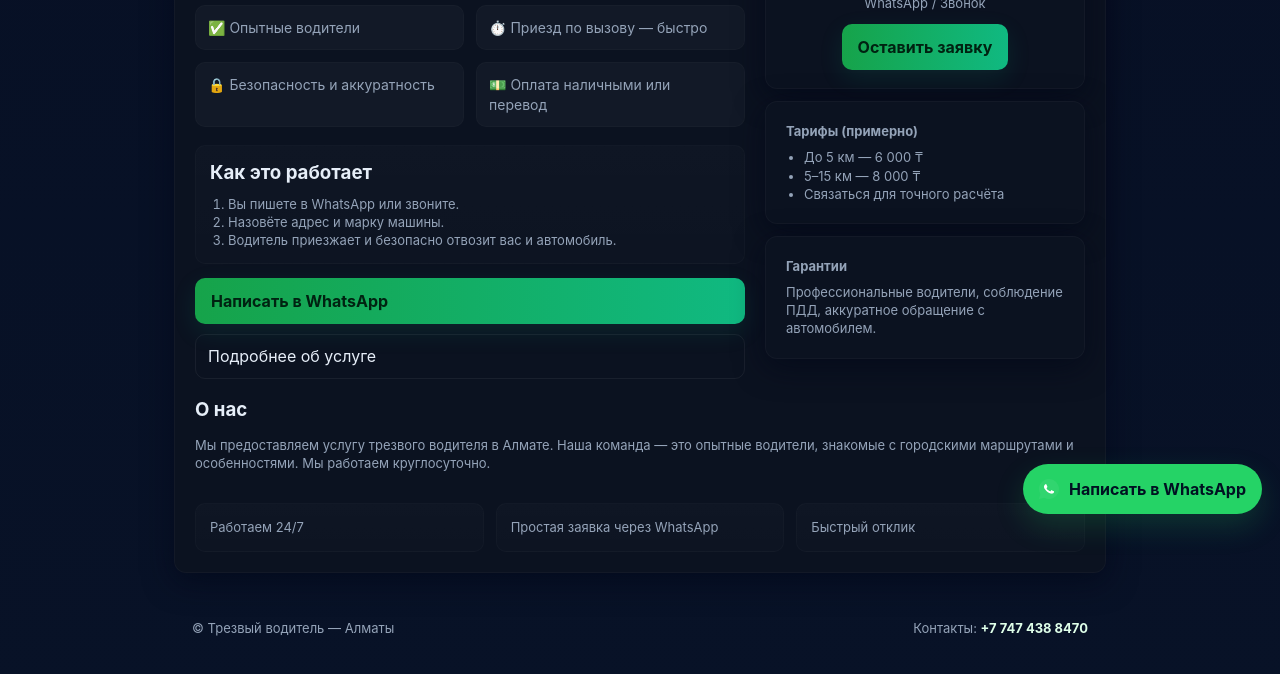
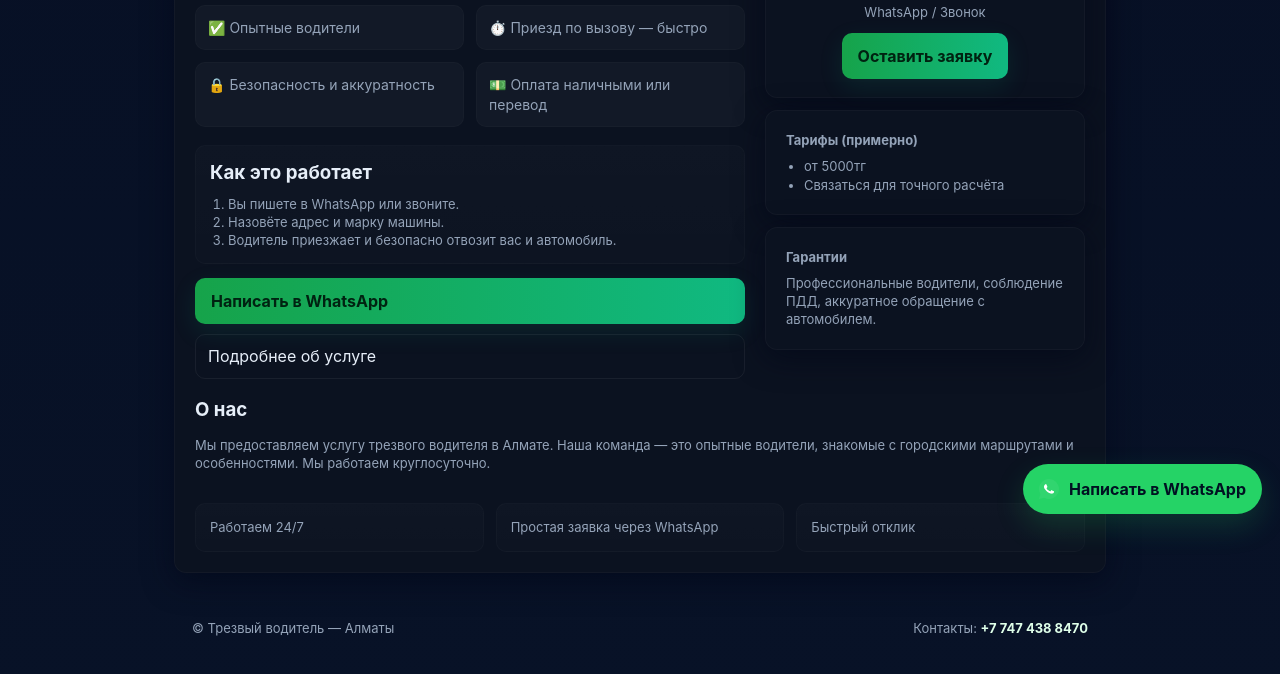
Before and after one commit to orazaly09/triezviy-driver, a plain HTML site: page index.html in a window 1280 px wide. Shown: the part 268-942 px from the top of the page. Drawn offline with Linux system fonts and the light colour scheme.

Commit message:
Update index.html

```diff
--- a/index.html
+++ b/index.html
@@ -93,8 +93,7 @@
             <div class="card small">
               <strong>Тарифы (примерно)</strong>
               <ul style="margin:8px 0 0 18px;padding:0;color:var(--muted)">
-                <li>До 5 км — 6 000 ₸</li>
-                <li>5–15 км — 8 000 ₸</li>
+                <li>от 5000тг
                 <li>Связаться для точного расчёта</li>
               </ul>
             </div>
```
